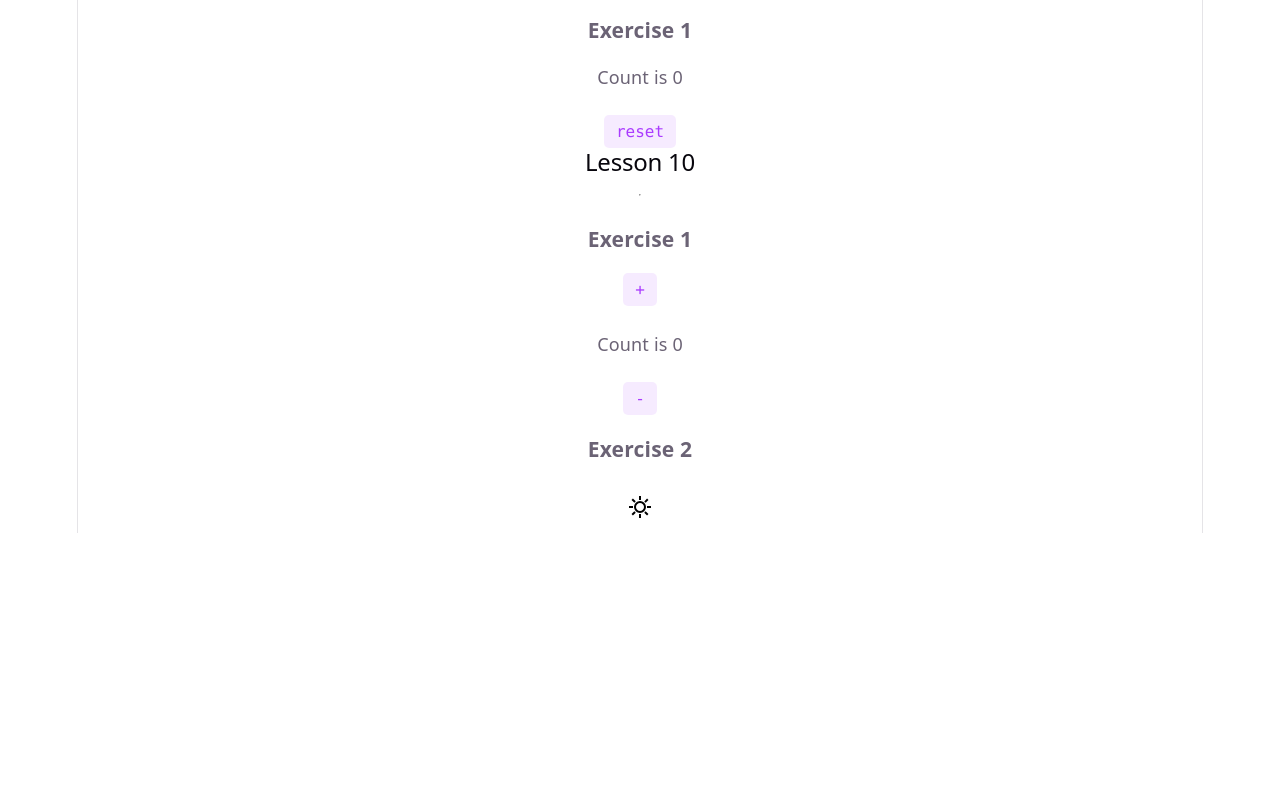
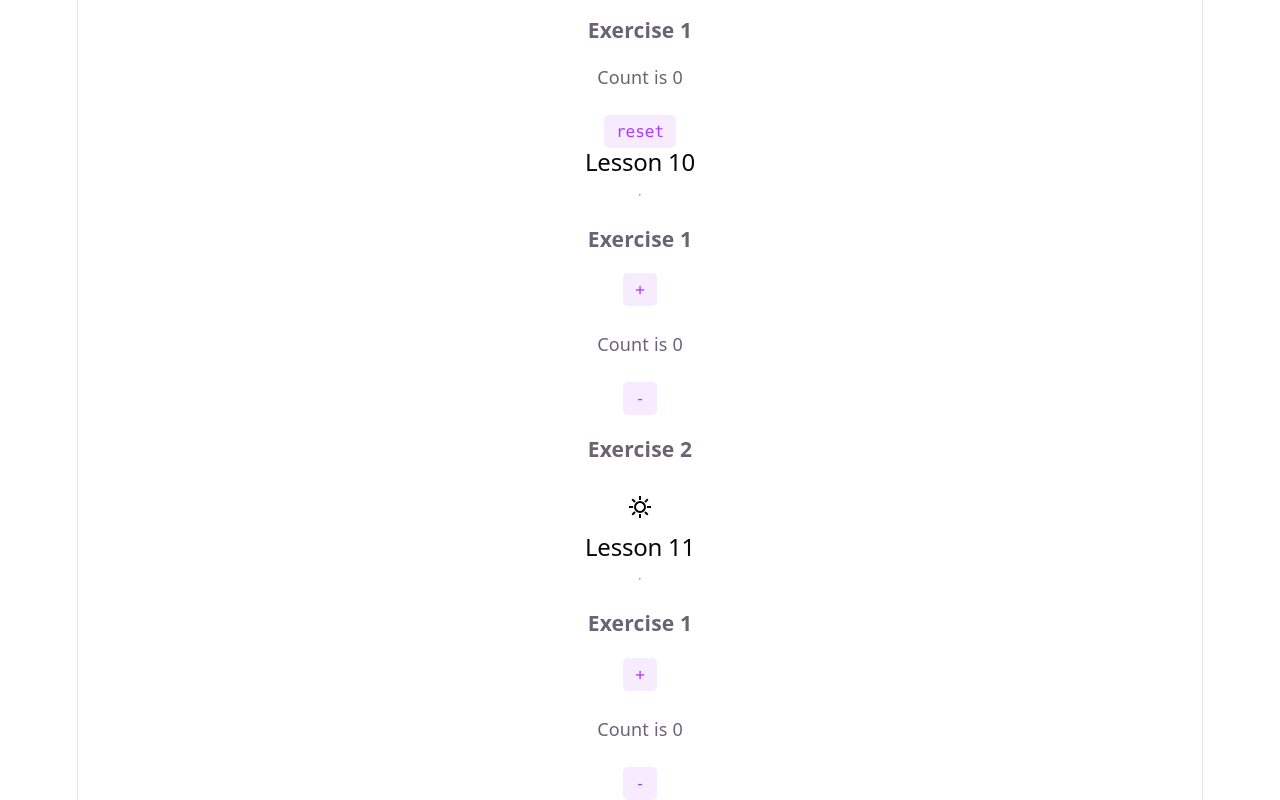
Before and after one commit to jeremiassosa/react-bootcamp-Sosa, a React (Vite) app in the folder react-bootcamp-Sosa/: page / in a window 1280 px wide. Shown: the part 2419-3219 px from the top of the page. Before the commit the page ends 2952 px from the top, so only its background shows below. Built offline with nearby package versions, Linux system fonts and the light colour scheme.

Commit message:
feat/ add complete exercise 1 lesson 11

```diff
--- a/react-bootcamp-Sosa/package.json
+++ b/react-bootcamp-Sosa/package.json
@@ -11,7 +11,8 @@
   },
   "dependencies": {
     "react": "^19.2.8",
-    "react-dom": "^19.2.8"
+    "react-dom": "^19.2.8",
+    "zustand": "^5.0.15"
   },
   "devDependencies": {
     "@eslint/js": "^10.0.1",
--- a/react-bootcamp-Sosa/src/App.css
+++ b/react-bootcamp-Sosa/src/App.css
@@ -187,13 +187,10 @@
   width: 50px;
   height: 50px;
   transition: opacity 1s ease;
-  opacity: 1%;
 }
 .day{
   background-color: white;
-  opacity: 100%;
 }
 .night{
-  opacity: 100%;
   background-color: black;
 }
--- a/react-bootcamp-Sosa/src/App.tsx
+++ b/react-bootcamp-Sosa/src/App.tsx
@@ -3,6 +3,7 @@ import { CounterWithContext } from './lesson10/exercise1-Counter';
 import { ContadorProvider } from './lesson10/exercise1-CounterContext';
 import { ThemeWithContext } from './lesson10/exercise2-ChangeTheme';
 import { ThemeProvider } from './lesson10/exercise2-ChangeThemeContext';
+import CounterZustand from './lesson11/Exercise1-CounterA';
 import Counter from './lesson3/exercise1-counter';
 import ILike from './lesson3/exercise2-like';
 import TrafficLight from './lesson4/exercise1-TrafficLight'
@@ -78,6 +79,11 @@ function App() {
         <ThemeProvider>
           <ThemeWithContext/>
         </ThemeProvider>
+    <h2>Lesson 11</h2>
+    <hr />
+
+      <h3>Exercise 1</h3>
+            <CounterZustand/>
     </>
     )
 }
--- /dev/null
+++ b/react-bootcamp-Sosa/src/lesson11/Exercise1-ContadorA.tsx
@@ -0,0 +1,13 @@
+import { create } from 'zustand'
+
+interface ContadorState {
+    count: number
+    incrementar: () => void
+    decrementar: () => void
+}
+
+export const useContadorStore = create<ContadorState>((set) => ({
+    count: 0,
+    incrementar: () => set((state) => ({ count: state.count + 1 })),
+    decrementar: () => set((state) => ({ count: state.count - 1 })),
+}))
--- /dev/null
+++ b/react-bootcamp-Sosa/src/lesson11/Exercise1-CounterA.tsx
@@ -0,0 +1,31 @@
+import { useContadorStore } from './Exercise1-ContadorA'
+
+function CounterZustand() {
+
+  const count = useContadorStore((state) => state.count)
+  const incrementar = useContadorStore((state) => state.incrementar)
+  const decrementar = useContadorStore((state) => state.decrementar)
+
+  return (
+    <>
+      <section id="center">
+        <button
+          type="button"
+          className="counter"
+          onClick={incrementar}
+        >
+          +
+        </button>
+        <span>Count is {count}</span>
+        <button
+          type="button"
+          className="counter"
+          onClick={decrementar}
+        >
+          -
+        </button>
+      </section>
+    </>
+  )
+}
+export default CounterZustand
```
Also changed, not shown: 1 other file (tests, documents, lock files or other folders).
